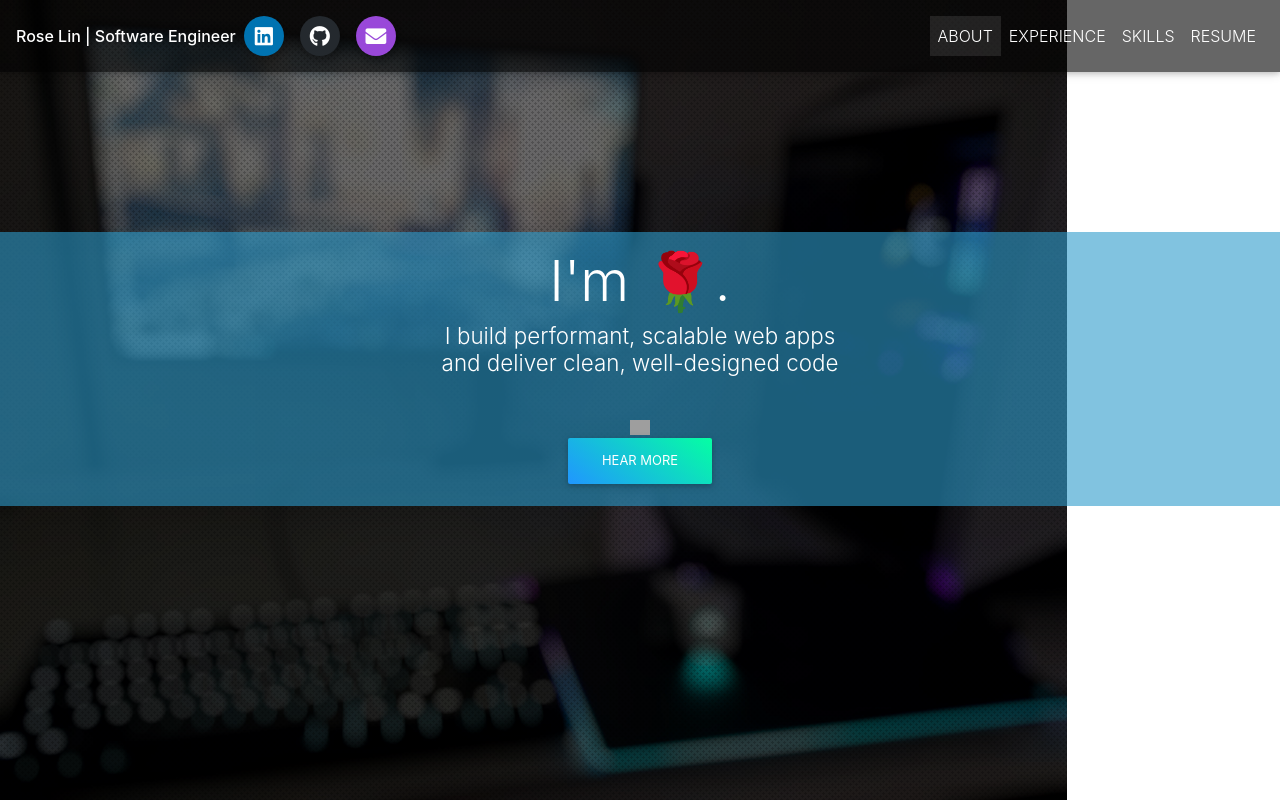
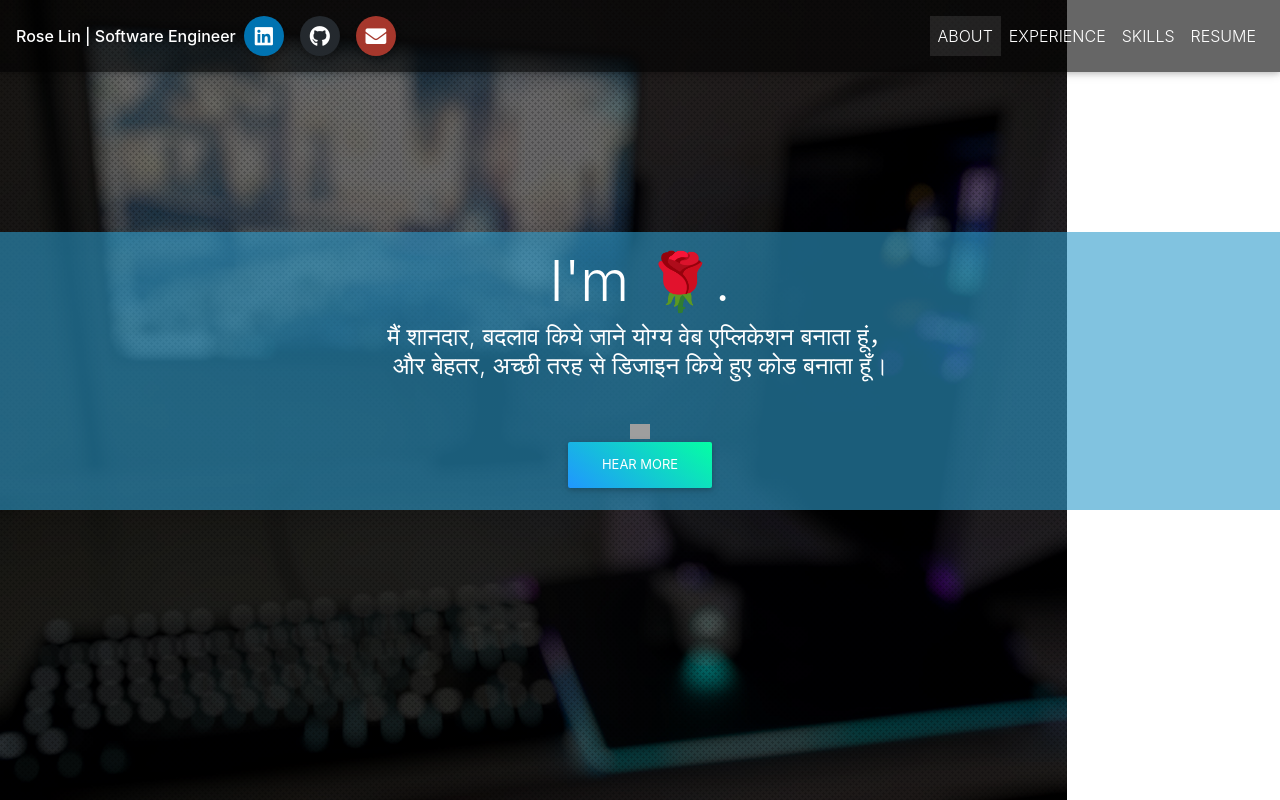
Before and after one commit to R-SE/portfolio-website, a React app: page / in a window 1280 px wide. Built offline with nearby package versions, Linux system fonts and the light colour scheme; grey boxes are pictures that could not be loaded.

Commit message:
Update resume, fix some layout formatting

```diff
--- a/src/components/home/Home.jsx
+++ b/src/components/home/Home.jsx
@@ -8,14 +8,18 @@ const HomeDiv = styled.div`
   z-index: 100;
   position: relative;
   background-color: rgba(45, 156, 204, 0.6);
-  padding-top: 1em;
-  padding-bottom: 1em;
+  padding: 1em;
   top: 10em;
   color: white;
 `;
 
 const Byline = styled.h4`
   transition: all 0.4s;
+  @media only screen and (max-width: 768px) {
+    min-height: 75px;
+    font-size: 1.3rem;
+    margin-bottom: 0;
+  }
 `;
 
 const Scroll = styled.div`
@@ -35,18 +39,23 @@ const DirectionalArrow = styled.img`
   width: 20px;
 `;
 
+const StyledBreak = styled.br`
+  @media only screen and (max-width: 768px) {
+    display: none;
+  }
+`;
 
 const Home = () => {
-  const TIME_IN_MS_PER_STRING = 7000;
+  const TIME_IN_MS_PER_STRING = 3000;
   const [idx, setIdx] = useState(0);
   const [style, setStyle] = useState({opacity: 1, transform: "scale(1)"});
 
   const strings = [
-    ["I build performant, scalable web apps", <br key={1}/>, "and deliver clean, well-designed code"],
-    ["मैं शानदार, बदलाव किये जाने योग्य वेब एप्लिकेशन बनाता हूं，", <br key={2}/>, "और बेहतर, अच्छी तरह से डिजाइन किये हुए कोड बनाता हूँ।"],
-    ["Construyó escalante apps de web", <br key={3}/>, "y preparó códigos limpios é estructurales"],
-    ["我创建优化的，可扩展的Web应用程序，", <br key={4}/>, "并提供干净，设计良好的代码"],
-    ["퍼포멘트와 확장가능한 웹 앱와", <br key={5}/>,"간단한 설계코드 되어 있는 것을 전해 드립니다"],
+    ["I build performant, scalable web apps ", <StyledBreak key={1}/>, "and deliver clean, well-designed code"],
+    ["मैं शानदार, बदलाव किये जाने योग्य वेब एप्लिकेशन बनाता हूं，", <StyledBreak key={2}/>, "और बेहतर, अच्छी तरह से डिजाइन किये हुए कोड बनाता हूँ।"],
+    ["Construyó escalante apps de web ", <StyledBreak key={3}/>, "y preparó códigos limpios é estructurales"],
+    ["我创建优化的，可扩展的Web应用程序， ", <StyledBreak key={4}/>, "并提供干净，设计良好的代码"],
+    ["퍼포멘트와 확장가능한 웹 앱와 ", <StyledBreak key={5}/>,"간단한 설계코드 되어 있는 것을 전해 드립니다"],
   ];
 
   useEffect(() => {
@@ -61,7 +70,7 @@ const Home = () => {
   return (
     <HomeDiv>
       <h1 className="display-4">I'm <span role="img" aria-label="Rose" title="Rose">🌹</span>.</h1>
-      <Byline className="h4-responsive" style={style}>{strings[idx]}</Byline>
+      <Byline style={style}>{strings[idx]}</Byline>
       <Scroll>
         <DirectionalArrow src={doubleArrow} alt="down arrows" />
       </Scroll>
--- a/src/components/navbar/Navbar.jsx
+++ b/src/components/navbar/Navbar.jsx
@@ -40,7 +40,7 @@ const StyledMDBNavbar = styled(MDBNavbar)`
   }
 
   .envelope {
-    background-color: #9948d9;
+    background-color: #a6372c;
   }
 
   .file-alt {
@@ -84,11 +84,11 @@ UNSAFE_componentWillReceiveProps(props) {
 
 render() {
   return (
-      <StyledMDBNavbar color="default-color" dark expand="md">
+      <StyledMDBNavbar color="default-color" dark expand="md" className="justify-content-sm-center">
         <MDBCollapse navbar style={{"flex-grow": 0}}>
           <Link to="/" ><strong className="white-text">Rose Lin | Software Engineer </strong></Link>
         </MDBCollapse>
-          <div>
+            <MDBCollapse navbar>
             <button className="btn-floating linkedin">
               <a href="https://www.linkedin.com/in/roseswe/" target="_blank" rel="noopener noreferrer"><i className="fab fa-linkedin" /></a>
             </button>
@@ -98,17 +98,15 @@ render() {
             <button className="btn-floating envelope">
               <a href = "mailto: rose.lin.swe@gmail.com"><i className="fa fa-envelope" /></a>
             </button>
-          </div>
-        <MDBCollapse navbar>
-          <MDBNavbarNav right>
+          </MDBCollapse>
+          <MDBNavbarNav right style={{margin: "auto"}}>
           {NavbarPage.ROUTES.map(({page, text}) => (
             <MDBNavItem key={text} active={this.state.activePage === page}>
               <MDBNavLink to={page}>{text}</MDBNavLink>
             </MDBNavItem>
           ))}
-          <MDBNavItem><a className="nav-link Ripple-parent" href="/Rose_Lin_Resume_Software_Engineer.pdf" download>RESUME</a></MDBNavItem>
+          <MDBNavItem><a className="nav-link Ripple-parent" href="/Rose_Lin_Resume.pdf" download>RESUME</a></MDBNavItem>
           </MDBNavbarNav>
-        </MDBCollapse>
       </StyledMDBNavbar>
     );
   }
--- a/src/components/skills/ContactForm.jsx
+++ b/src/components/skills/ContactForm.jsx
@@ -6,6 +6,7 @@ const StyledContactForm = styled.div`
   background-color: white;
   padding: 1em;
   margin-top: 1em;
+  margin-bottom: 2em;
   max-width: 500px;
   min-width: 320px;
   width: 40%;
@@ -13,7 +14,6 @@ const StyledContactForm = styled.div`
 
 const SkillIconsContainer = styled.div`
   i {
-    margin: 3px;
     margin: 5px;
     font-size: 1.5em;
   }
--- a/src/components/skills/SkillsPage.jsx
+++ b/src/components/skills/SkillsPage.jsx
@@ -23,7 +23,7 @@ const SplitContainer = styled(MDBContainer)`
   flex-wrap: wrap;
   max-width: none;
   align-items: self-start;
-  justify-content: space-around;
+  justify-content: center;
 
   > div:first-child {
     max-width: 400px;
--- a/src/components/testimonial/Testimonials.jsx
+++ b/src/components/testimonial/Testimonials.jsx
@@ -29,6 +29,11 @@ const TestimonialsGroup = styled.div`
   flex-wrap: wrap;
   margin-top: 1em;
   justify-content: space-evenly;
+  align-text: justify;
+`;
+
+const StyledMDBCardText = styled(MDBCardText)`
+  text-align: justify;
 `;
 
 const TESTIMONIALS = [
@@ -65,7 +70,7 @@ const Card = ({testimonial: {name, position, text, image}}) => {
       <MDBCardBody>
         <StyledMDBCardTitle>{name}</StyledMDBCardTitle>
         <StyledSubtitle className="card-subtitle">{position}</StyledSubtitle>
-        <MDBCardText>{text}</MDBCardText>
+        <StyledMDBCardText>{text}</StyledMDBCardText>
       </MDBCardBody>
     </StyledCard>
   )
```
Also changed, not shown: 2 other files (tests, documents, lock files or other folders).
